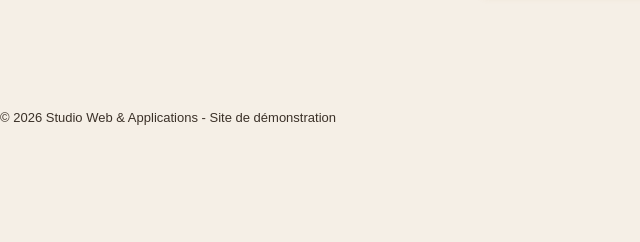
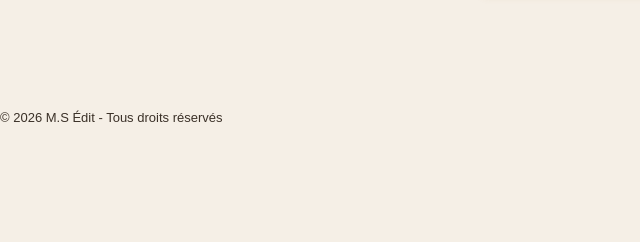
Before and after one commit to MSEDIT-1304/services-aux-ecrivains, a Flask app: page /panier in a window 1280 px wide. Shown: the part 558-800 px from the top of the page, without its empty margins (0-640 px from the left). Run offline with Flask 3, Linux system fonts and the light colour scheme.

Commit message:
Update panier.html

```diff
--- a/templates/panier.html
+++ b/templates/panier.html
@@ -113,7 +113,7 @@ overlay.onclick = () => {
 
 <footer>
 
-© 2026 Studio Web & Applications - Site de démonstration
+© 2026 M.S Édit - Tous droits réservés
 
 </footer>
 
```
